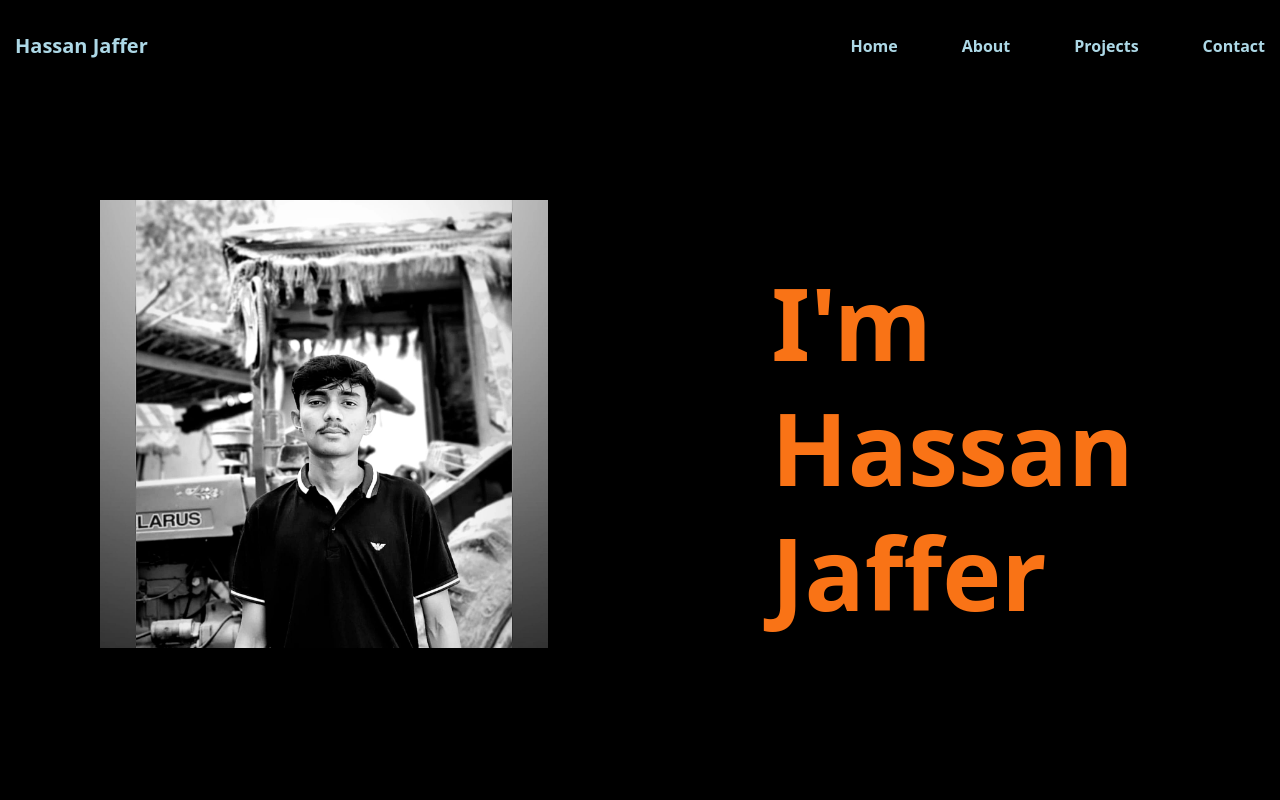
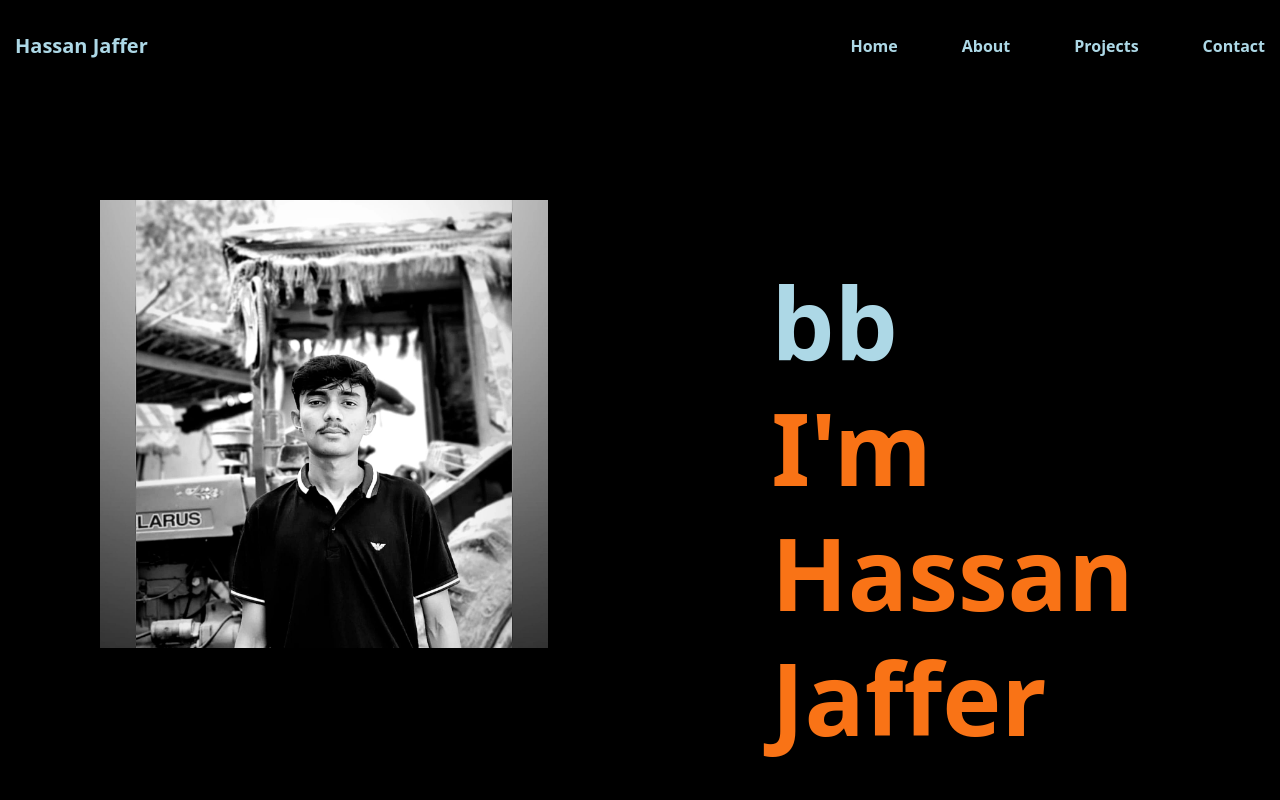
Before and after one commit to codewithwahib/portfolio-10, a Next.js app: page / in a window 1280 px wide. Shown: the top 800 px of the page. Built offline with nearby package versions, Linux system fonts and the light colour scheme.

Commit message:
Describe what you changed here

```diff
--- a/src/app/components/Hero.tsx
+++ b/src/app/components/Hero.tsx
@@ -12,11 +12,12 @@ const Hero = () => {
       <div className="container grid lg:grid-cols-2 h-[calc(100vh-60px)]">
         <div className="hidden lg:block"></div>
         <div className="text-[70px] sm:text-[100px] font-bold leading-tight flex justify-center items-start mt-[200px]">
-          <b><b><b><div>
+          <b><b><b><b><b><b><b><b><b><b><b><b>bb
+            <b><b><b><b><div>
             <p data-aos="zoom-in-left" className="text-orange-500">I&apos;m</p>
             <p data-aos="zoom-in-left" className="text-orange-500">Hassan</p>
             <p data-aos="zoom-in-left" className="text-orange-500">Jaffer</p>
-          </div></b></b></b>
+          </div></b></b></b></b></b></b></b></b></b></b></b></b></b></b></b></b>
         </div>
       </div>
     </div>
```
